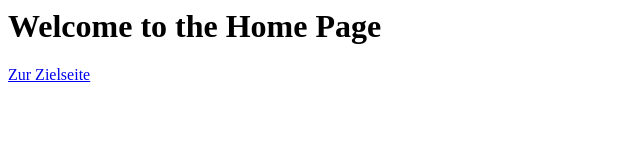
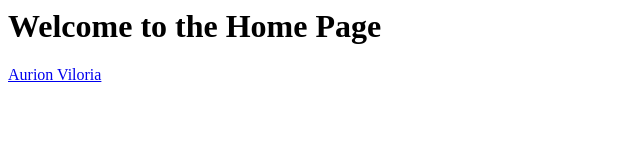
Before and after one commit to stona013/Luacordwiki, a plain HTML site: page output/Index.html in a window 1280 px wide. Shown: the full height of the page, 0-640 px from the left. Drawn offline with Linux system fonts and the light colour scheme.

Commit message:
aurion vi

```diff
--- a/output/Index.html
+++ b/output/Index.html
@@ -6,7 +6,7 @@
 </head>
 <body>
     <h1>Welcome to the Home Page</h1>
-    <a href="Aurion Viloria.html">Zur Zielseite</a>
+    <a href="Aurion Viloria.html">Aurion Viloria</a>
 
 </body>
 </html>
```
